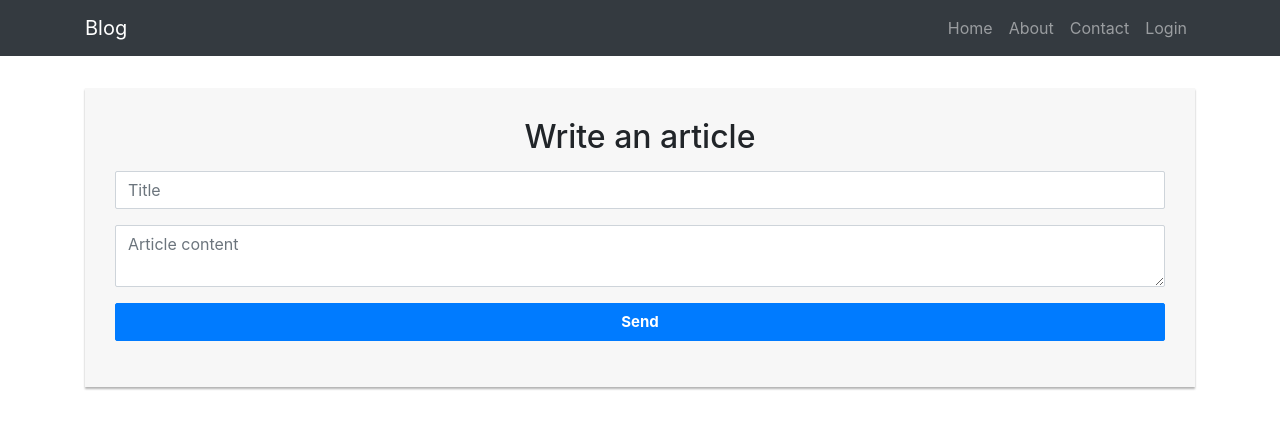
After one commit to Eoniz/flask_blog, a Flask app: page /write in a window 1280 px wide. The commit adds this page. Shown: the top 429 px of the page. Run offline with Flask 2, Linux system fonts and the light colour scheme; some libraries are stand-ins or nearby versions.

Commit message:
Added article creation when logged in ; Added article delete when logged in ; refactor tests

```diff
--- a/app/mod_blog/controllers.py
+++ b/app/mod_blog/controllers.py
@@ -1,7 +1,8 @@
-from flask import Blueprint, flash, redirect, render_template
+from flask import Blueprint, flash, request, redirect, render_template
 from sqlalchemy import desc
 from app.mod_blog.models import Blog
 from app import app, route
+from app.mod_blog.forms import WriteArticle
 
 mod_blog = Blueprint('blog', __name__, url_prefix='/')
 
@@ -61,3 +62,27 @@ def index(page=1, limit=10):
         .offset(offset).limit(limit)
 
     return render_template('blog/index.html', articles=articles)
+
+
+@mod_blog.route('/write', methods=['GET', 'POST'])
+@mod_blog.route('/write/', methods=['GET', 'POST'])
+def write():
+    form = WriteArticle(request.form)
+
+    if form.validate_on_submit():
+        blog = Blog(form.title.data, form.content.data)
+        blog.save()
+
+        return redirect('/')
+
+    return render_template('blog/write.html', form=form)
+
+
+@route('/delete/<int:id>')
+def delete_by_id(id):
+    article = Blog.query.filter_by(id=id).first()
+
+    if article is not None:
+        article.remove()
+
+    return redirect('/')
--- /dev/null
+++ b/app/mod_blog/forms.py
@@ -0,0 +1,13 @@
+from flask_wtf import FlaskForm
+from wtforms import StringField, PasswordField, TextAreaField
+from wtforms.validators import DataRequired, Email
+
+
+class WriteArticle(FlaskForm):
+    title = StringField('Title', [
+        DataRequired(message='Title is required')
+    ])
+
+    content = TextAreaField('Content', [
+        DataRequired(message='Content is required')
+    ])
--- a/app/static/global.css
+++ b/app/static/global.css
@@ -4,6 +4,13 @@
 
 .article:first-child {
     margin-top: 0;
+}
+
+.article-header {
+    display: flex;
+    flex-direction: row;
+    justify-content: space-between;
+    align-items: center;
 }
 
 .body-content {
@@ -39,3 +46,21 @@
     font-size: 15px;
     font-weight: bold;
 }
+
+.article-form {
+    width: 100%;
+}
+
+.article-form form {
+    margin-bottom: 15px;
+    background: #f7f7f7;
+    box-shadow: 0px 2px 2px rgba(0, 0, 0, 0.3);
+    padding: 30px;
+}
+.article-form h2 {
+    margin: 0 0 15px;
+}
+.article-form .btn {
+    min-height: 38px;
+    border-radius: 2px;
+}
--- a/app/templates/base.html
+++ b/app/templates/base.html
@@ -32,6 +32,18 @@
                             <li class="nav-item">
                                 <a class="nav-link" href="/about">Contact</a>
                             </li>
+                            {% if 'user_id' in session %}
+                                <li class="nav-item">
+                                    <a class="nav-link" href="/write">New Article</a>
+                                </li>
+                                <li class="nav-item">
+                                    <a class="nav-link" href="/auth/logout">Logout</a>
+                                </li>
+                            {% else %}
+                                <li class="nav-item">
+                                    <a class="nav-link" href="/auth/login">Login</a>
+                                </li>
+                            {% endif %}
                         </ul>
                     </div>
                 </div>
--- /dev/null
+++ b/app/templates/blog/write.html
@@ -0,0 +1,23 @@
+{% extends('base.html') %}
+
+{% block content %}
+<div class="row">
+    <div class="col">
+        <div class="article-form">
+            <form action="/write/" method="post">
+                {{ form.csrf_token }}
+                <h2 class="text-center">Write an article</h2>
+                <div class="form-group">
+                    {{ form.title(class="form-control", placeholder="Title", required="required") }}
+                </div>
+                <div class="form-group">
+                    {{ form.content(class="form-control", placeholder="Article content", required="required") }}
+                </div>
+                <div class="form-group">
+                    <button type="submit" class="btn btn-primary btn-block">Send</button>
+                </div>
+            </form>
+        </div>
+    </div>
+</div>
+{% endblock %}
```
Also changed, not shown: app/mod_auth/controllers.py (+9 -3 lines), app/mod_auth/models.py (+16 -3 lines), app/templates/auth/signin.html (+5 -3 lines), app/templates/blog/index.html (+4 -4 lines), tests/test_auth.py (+44 -0 lines), tests/test_blog.py (+2 -0 lines), app.db.
